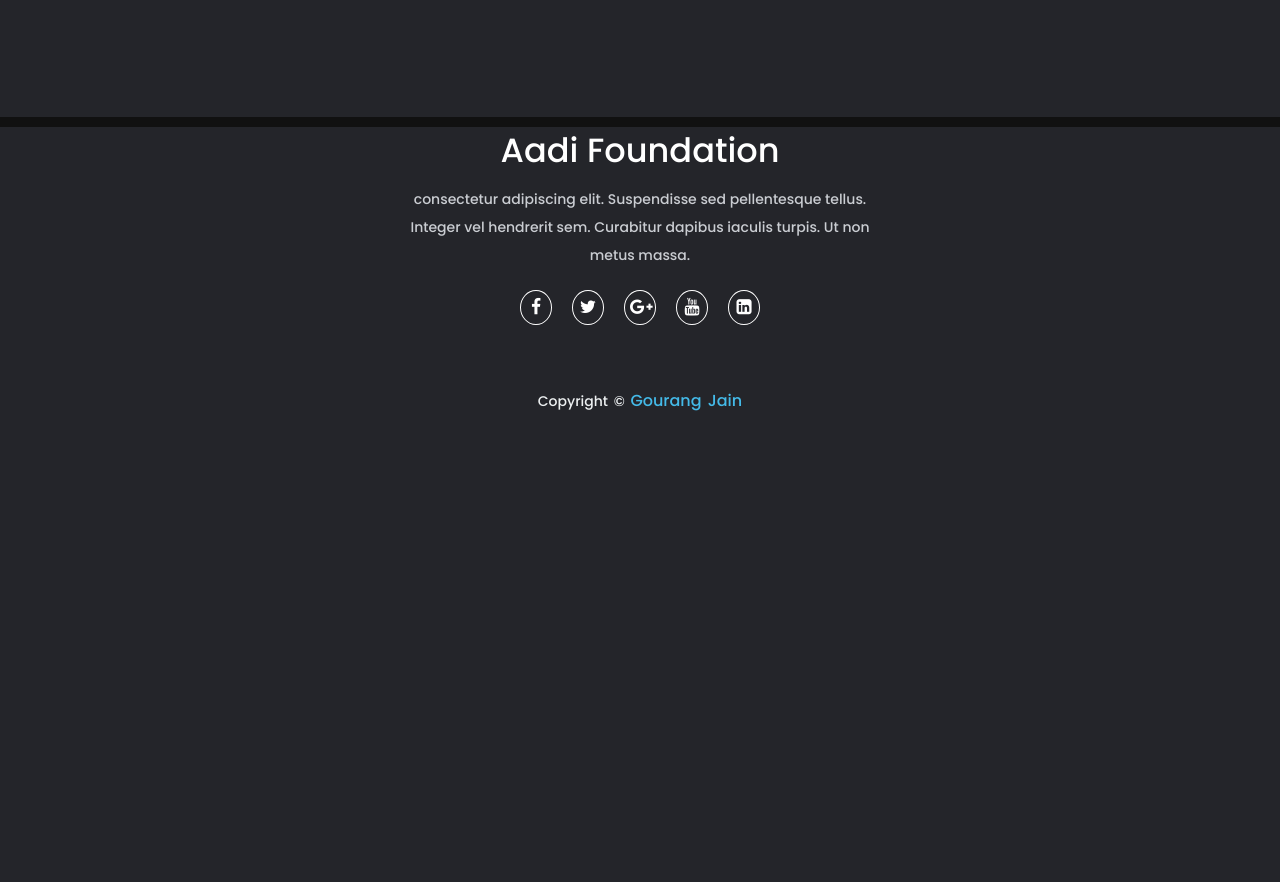
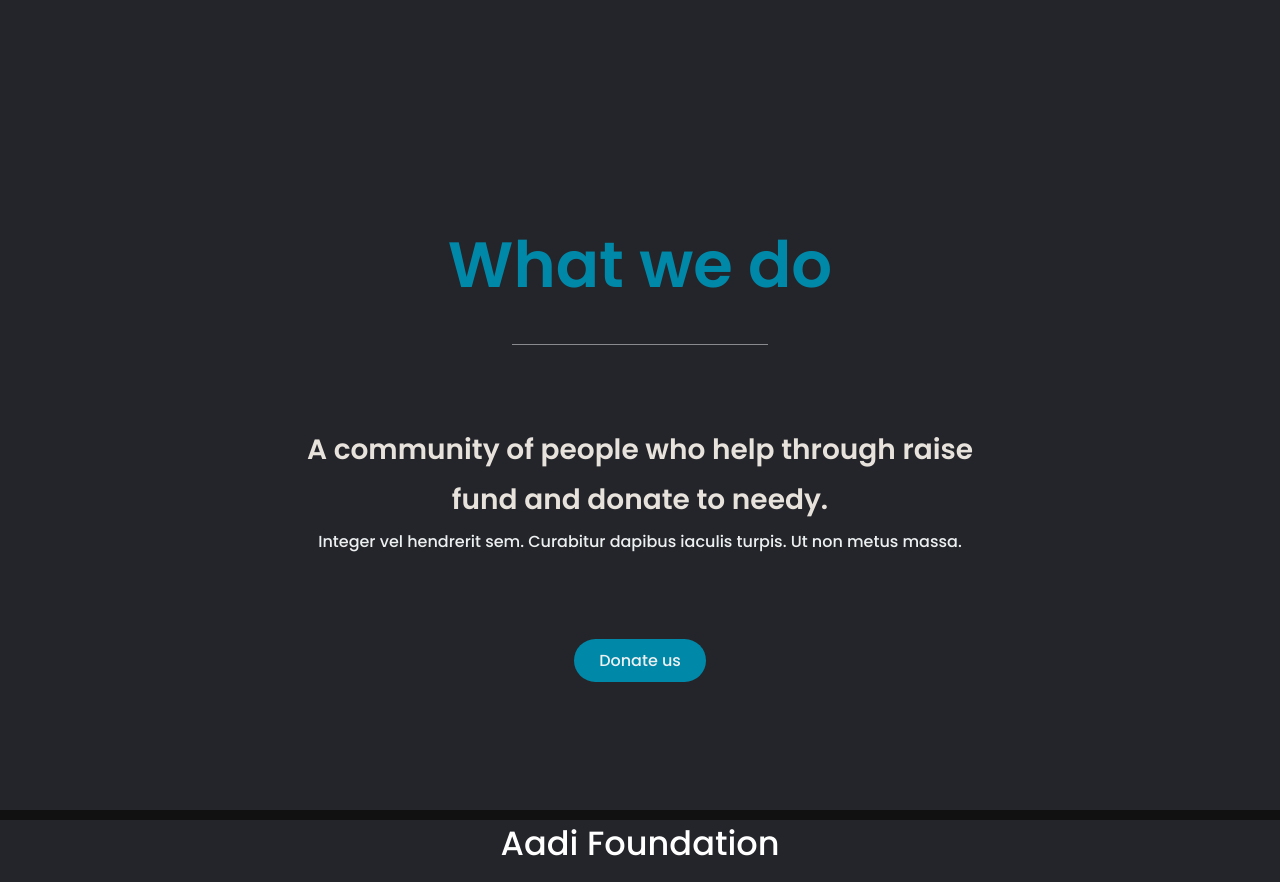
Before and after one commit to gourangGHOST/Header-footer-event, a plain HTML site: page index.html in a window 1280 px wide. Shown: the part 581-1463 px from the top of the page. Before the commit the page ends 1034 px from the top, so only its background shows below. Drawn offline with Linux system fonts and the light colour scheme.

Commit message:
add about section

```diff
--- a/index.html
+++ b/index.html
@@ -54,6 +54,21 @@
   </section>
 
 
+  <!-- /*About*/ -->
+
+  <section class="my-services">
+    <h2 class="section__title section__title--services">What we do</h2>
+    <div class="services">
+      <div class="service">
+        <h3 class="about-heading">A community of people who help through raise fund and donate to needy.</h3>
+        <p>Integer vel hendrerit sem. Curabitur dapibus iaculis turpis. Ut non metus massa.</p>
+      </div>
+   <div class="btn">
+   <button>Donate us</button>
+   </div>
+  </section>
+
+
   <footer>
     <div class="footer-content">
       <h3>Aadi Foundation</h3>
--- a/styles.css
+++ b/styles.css
@@ -286,3 +286,65 @@ img:nth-child(5) {
     margin-top: -80px;
   }
 }
+
+/*about*/
+
+.my-services {
+  background-color: #24252A;
+  padding-top: 100px;
+  /* background-image: url("./img/My-work.jpg"); */
+  color: #e7e2db;
+  text-align: center;
+}
+
+.section__title--services {
+  color: #0088a9;
+  position: relative;
+  font-size: 4rem;
+}
+
+.about-heading{
+  font-size: 1.75rem;
+  line-height: 50px;
+}
+
+.section__title--services::after {
+  content: '';
+  display: block;
+  width: 4em;
+  height: 1px;
+  margin: 0.5em auto 1em;
+  background: #edf0f1;
+  opacity: 0.5;
+}
+
+.services {
+  line-height: 34px;
+  margin-top: 5em;
+  margin-bottom: 8em;
+}
+
+.btn{
+  display: inline-block;
+  text-align: center;
+  margin-top: 5em;
+
+}
+
+.service {
+  max-width: 70%;
+  margin: 0 auto;
+}
+
+@media (min-width: 600px) {
+  .services {
+    /* display: flex; */
+    max-width: 1000px;
+    margin-left: auto;
+    margin-right: auto;
+  }
+
+  .service+.service {
+    margin-left: 4em;
+  }
+}
```
